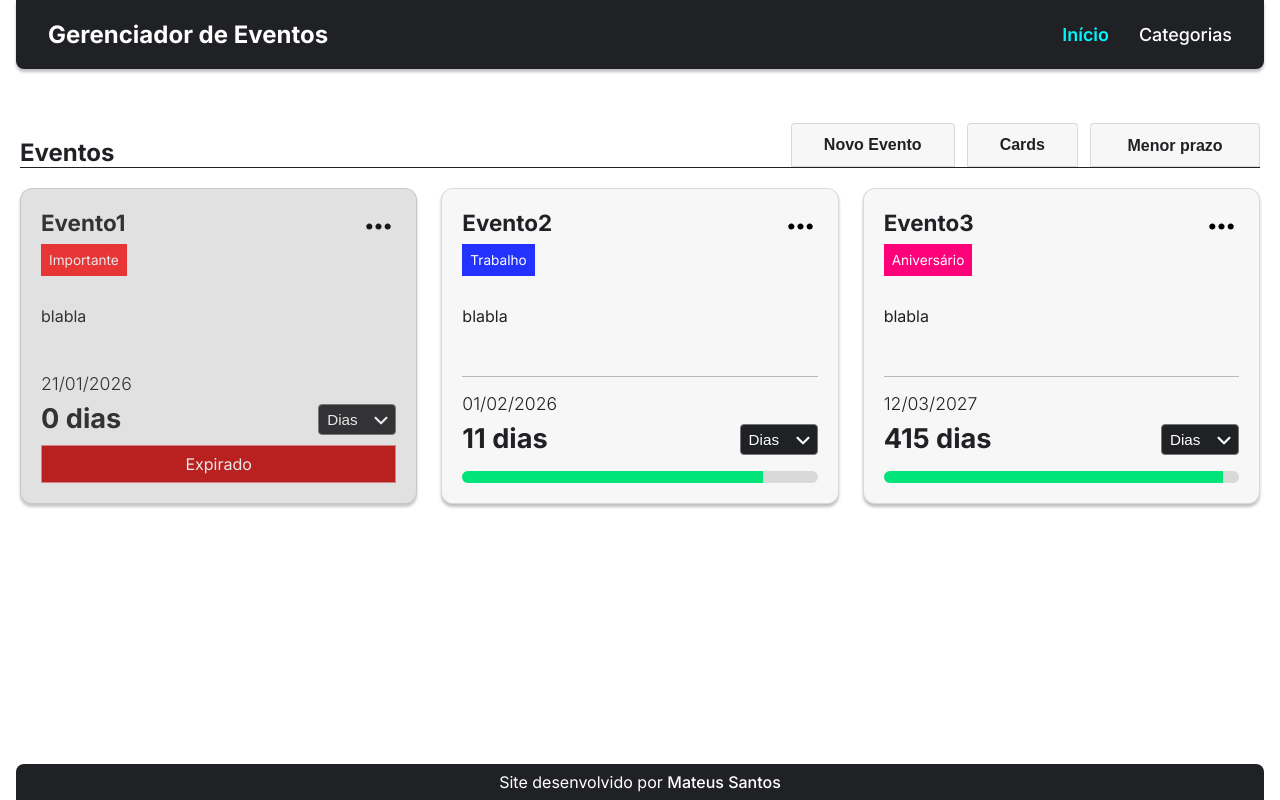
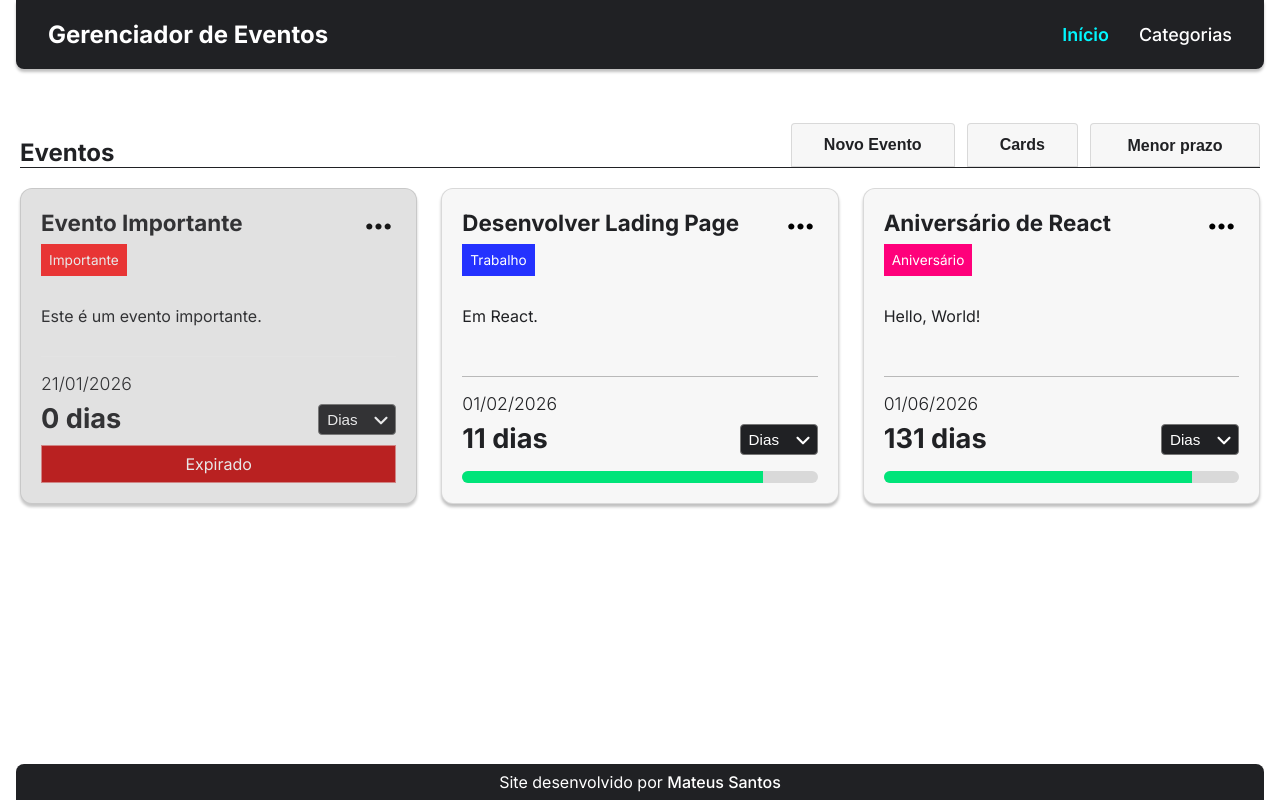
Before and after one commit to MateusSKV9/gerenciador-eventos, a React (Vite) app: page / in a window 1280 px wide. Built offline with nearby package versions, Linux system fonts and the light colour scheme.

Commit message:
chore: update initialEvents

```diff
--- a/src/providers/EventProvider.jsx
+++ b/src/providers/EventProvider.jsx
@@ -4,27 +4,27 @@
 const initialEvents = [
 	{
 		id: "1",
-		name: "Evento1",
+		name: "Evento Importante",
 		categoryId: "1",
-		description: "blabla",
+		description: "Este é um evento importante.",
 		creationDate: "2026-01-18",
 		expirationDate: "2026-01-21",
 	},
 	{
 		id: "2",
-		name: "Evento2",
+		name: "Desenvolver Lading Page",
 		categoryId: "2",
-		description: "blabla",
+		description: "Em React.",
 		creationDate: "2026-01-19",
 		expirationDate: "2026-02-01",
 	},
 	{
 		id: "3",
-		name: "Evento3",
+		name: "Aniversário de React",
 		categoryId: "3",
-		description: "blabla",
+		description: "Hello, World!",
 		creationDate: "2026-01-01",
-		expirationDate: "2027-03-12",
+		expirationDate: "2026-06-01",
 	},
 ];
 
```
